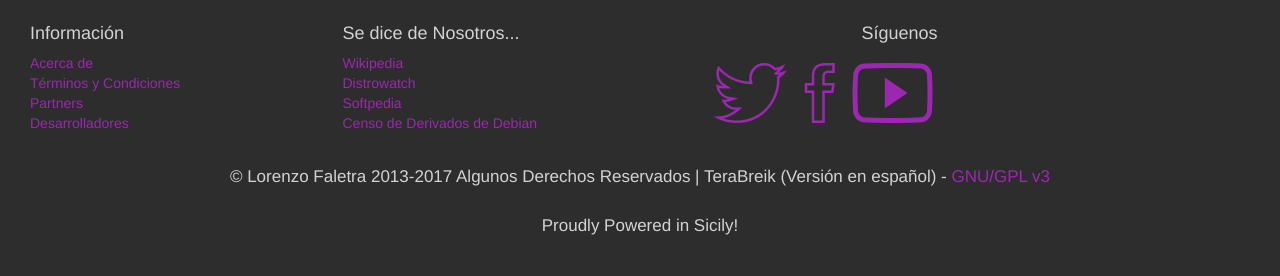
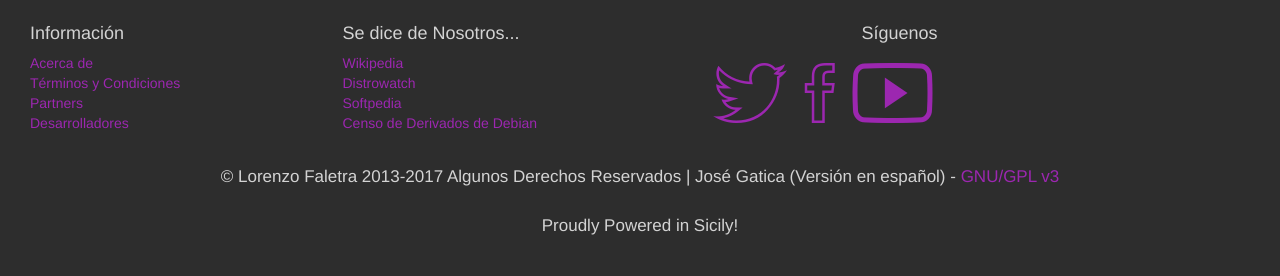
Before and after one commit to josegatica/parrotsec-es, a PHP site: page /index.php in a window 1280 px wide. Shown: the part 3916-4192 px from the top of the page. Run offline with PHP 8.4, Linux system fonts and the light colour scheme; some libraries are stand-ins or nearby versions.

Commit message:
Update foot.php

```diff
--- a/include/foot.php
+++ b/include/foot.php
@@ -33,7 +33,7 @@ echo
         </div>
         <br/>
         <div class="blue-triangular-division wow slideInDown"></div>
-          <p class="text-center">© Lorenzo Faletra 2013-2017 Algunos Derechos Reservados | TeraBreik (Versión en español)</span> - <a target="_blank" href="https://www.gnu.org/licenses/gpl-3.0.en.html">GNU/GPL v3</a></p>
+          <p class="text-center">© Lorenzo Faletra 2013-2017 Algunos Derechos Reservados | José Gatica (Versión en español)</span> - <a target="_blank" href="https://www.gnu.org/licenses/gpl-3.0.en.html">GNU/GPL v3</a></p>
           <p class="text-center">Proudly Powered in Sicily!</p>
         </div>
     </div>
```
